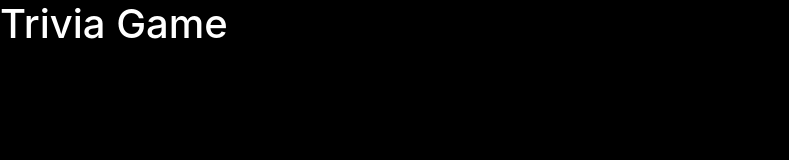
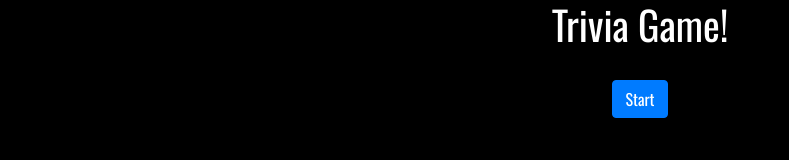
Before and after one commit to AMDLnghrns/TriviaGame, a plain HTML site: page index.html in a window 1280 px wide. Shown: the whole page, without its empty margins (0-789 px from the left). Drawn offline with nearby package versions, Linux system fonts and the light colour scheme.

Commit message:
Start page build

```diff
--- a/assets/css/style.css
+++ b/assets/css/style.css
@@ -1,5 +1,15 @@
+* {
+    font-family: 'Oswald', sans-serif;
+}
 
+h1 {
+    text-align: center;
+}
 
+#start {
+    text-align: center;
+
+}
 
 body {
     background-color: black;
--- a/assets/javascript/app.js
+++ b/assets/javascript/app.js
@@ -2,7 +2,13 @@
 // Build out a "start" page with a start button
 
 // Build out a timer
-
+      //  Start on click.
+      $("#start").on("click", function() {
+        //  Set the button alert's timeout to run sixty seconds after the function's called.
+        delayButtonAlert = setTimeout(function() {
+          alert("Alert #2: Called 60 seconds after the start button is clicked.");
+        }, 1000 * 6);
+      });
 
 // Start the timer when pressing the start button
 
@@ -10,8 +16,8 @@
 //Build out a timer that drops down from 90 seconds
 
 // Build out a place to calculate the score
-var score = 0
-
+var score = 0;
+console.log (score);
 // Come up with questions
 
 
--- a/index.html
+++ b/index.html
@@ -9,12 +9,16 @@
     <link rel="stylesheet" href="https://stackpath.bootstrapcdn.com/bootstrap/4.3.1/css/bootstrap.min.css"
         integrity="sha384-ggOyR0iXCbMQv3Xipma34MD+dH/1fQ784/j6cY/iJTQUOhcWr7x9JvoRxT2MZw1T" crossorigin="anonymous">
     <link rel="stylesheet" type="text/css" href="./assets/css/style.css">
+    <link href="https://fonts.googleapis.com/css?family=Oswald" rel="stylesheet">
 </head>
 
 <body>
     <Header>
-        <h1> Trivia Game </h1>
+        <h1> Trivia Game! </h1>
     </Header>
+    <br />
+
+    <center><button type="button" id = "start" class="btn btn-primary">Start</button></center>
 
 
 
```
